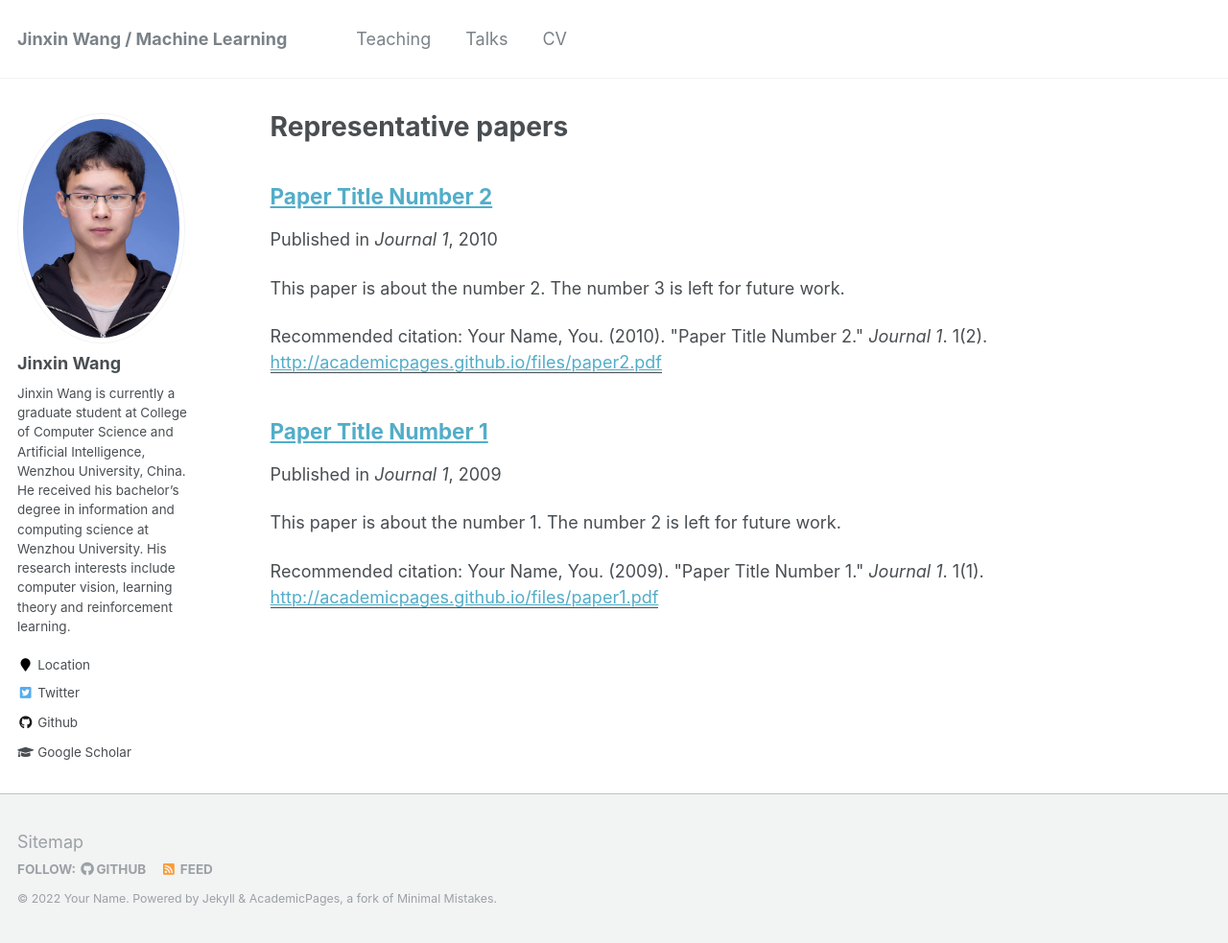
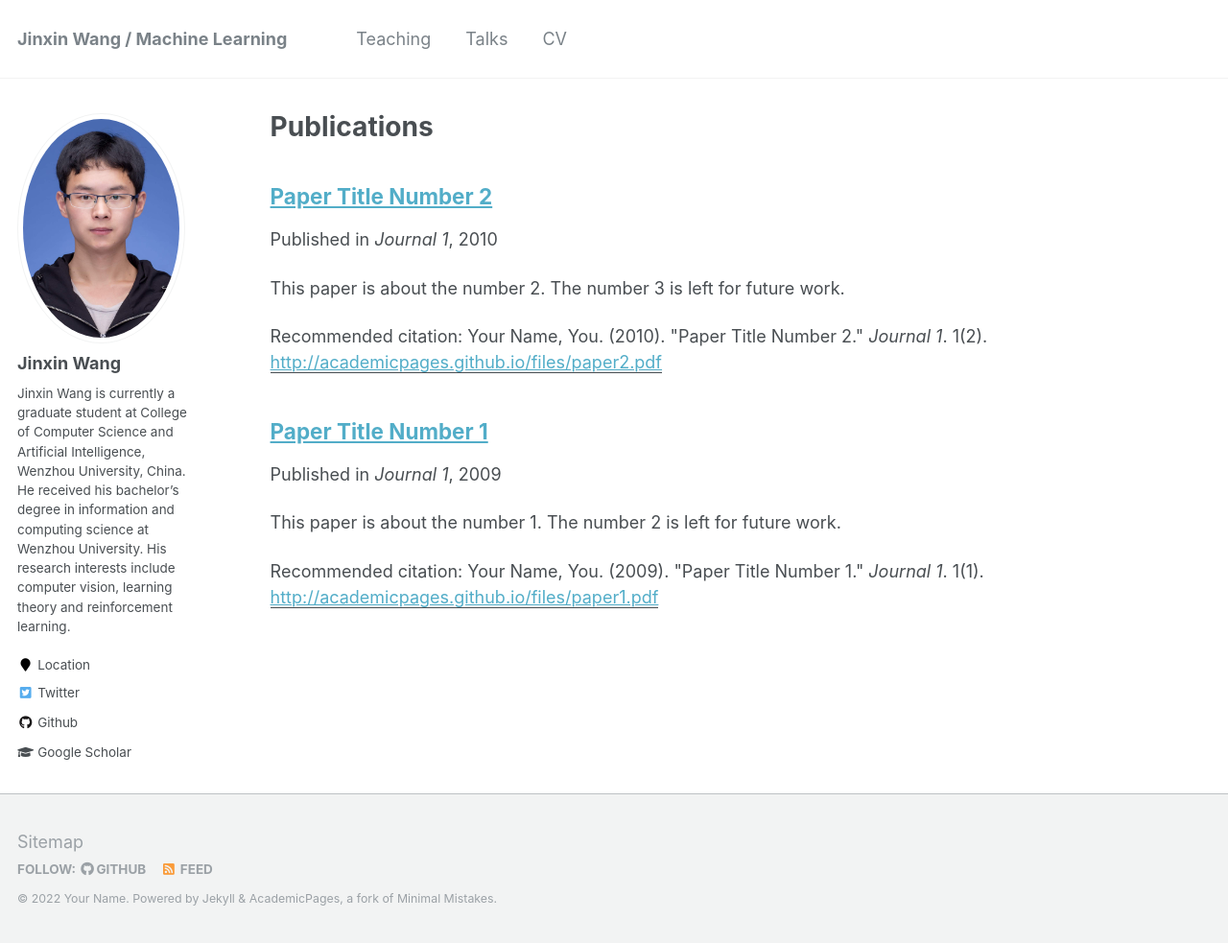
Before and after one commit to shuyuandeqipa/shuyuandeqipa.github.io, a Jekyll site: the page built from _pages/about.md, in a window 1280 px wide and 983 px high. Shown: the whole window at 96% size. Built offline with Jekyll 4.4.1, drawn with Linux system fonts in a browser that asks for light colours.

Commit message:
Update about.md

```diff
--- a/_pages/about.md
+++ b/_pages/about.md
@@ -1,6 +1,6 @@
 ---
 layout: archive
-title: "Representative papers"
+title: "Publications"
 permalink: /
 author_profile: true
 
```
